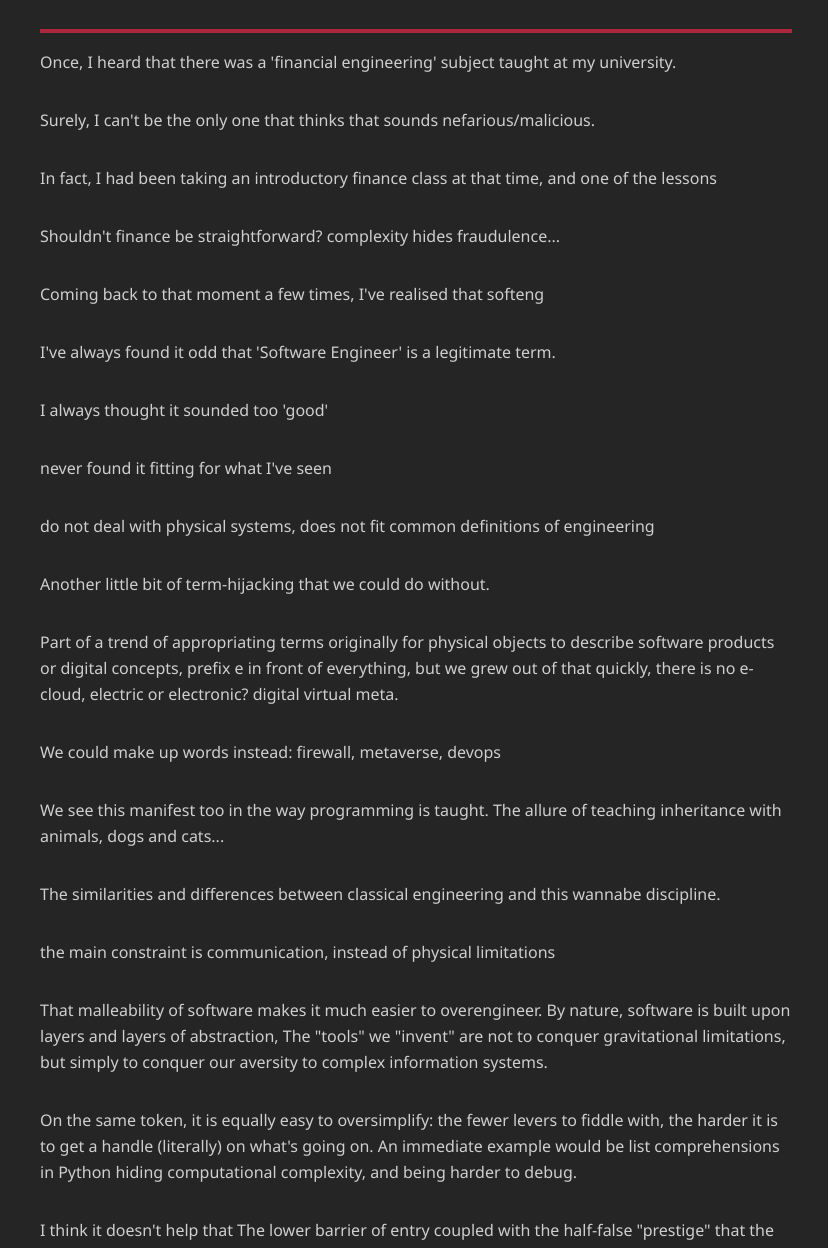
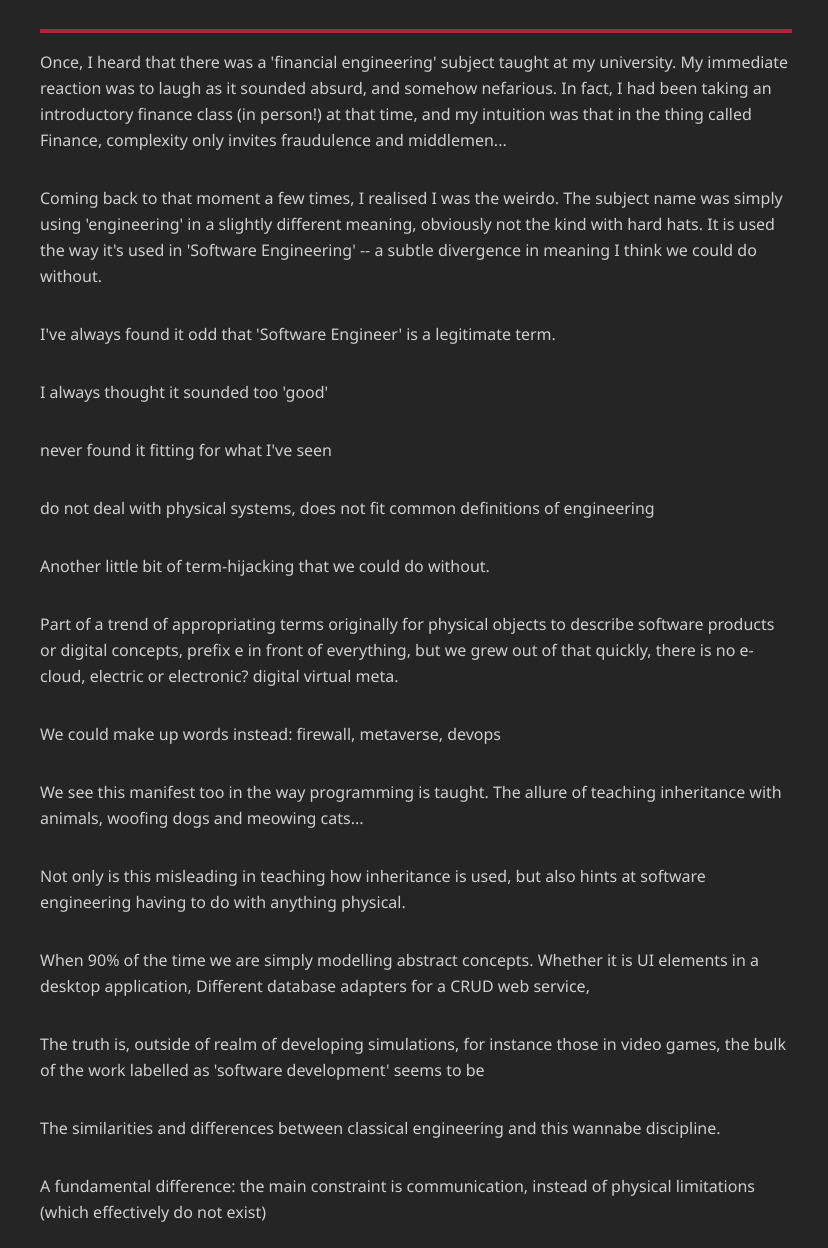
Before and after one commit to rinliauw/rinliauw.github.io, a Gatsby site: page /blog/engineers-and-developers/ in a window 1280 px wide. Shown: the part 237-1485 px from the top of the page, without its empty margins (224-1052 px from the left). Built offline with nearby package versions, Linux system fonts and the light colour scheme; Gatsby itself is replaced by a stand-in of ours; some packages are replaced by stand-ins of ours.

Commit message:
continue draft

```diff
--- a/content/blog/engineers-and-developers/index.md
+++ b/content/blog/engineers-and-developers/index.md
@@ -1,20 +1,21 @@
 ---
 title: "Engineers and Developers"
 date: "2022-02-20T18:22:55+11:00"
-description: "We need more words..."
+description: "We need more words, and better ones..."
 ---
 
 Once, I heard that there was a 'financial engineering' subject taught at
-my university.
+my university. My immediate reaction was to laugh as it sounded absurd, and
+somehow nefarious. In fact, I had been taking an introductory finance class
+(in person!) at that time, and my intuition was that in the thing called
+Finance, complexity only invites fraudulence and middlemen...
 
-Surely, I can't be the only one that thinks that sounds nefarious/malicious.
+Coming back to that moment a few times, I realised I was the weirdo. The
+subject name was simply using 'engineering' in a slightly different meaning,
+obviously not the kind with hard hats. It is used the way it's used in
+'Software Engineering' -- a subtle divergence in meaning I think we could do
+without.
 
-In fact, I had been taking an introductory finance class at that time, and
-one of the lessons
-
-Shouldn't finance be straightforward? complexity hides fraudulence...
-
-Coming back to that moment a few times, I've realised that softeng
 
 I've always found it odd that 'Software Engineer' is a legitimate term.
 
@@ -35,19 +36,68 @@ electronic? digital virtual meta.
 We could make up words instead: firewall, metaverse, devops
 
 We see this manifest too in the way programming is taught. The allure of
-teaching inheritance with animals, dogs and cats...
+teaching inheritance with animals, woofing dogs and meowing cats...
+
+Not only is this misleading in teaching how inheritance is used, but also
+hints at software engineering having to do with anything physical.
+
+When 90% of the time we are simply modelling abstract concepts. Whether it is
+UI elements in a desktop application, Different database adapters for a CRUD
+web service,
+
+The truth is, outside of realm of developing simulations, for instance those
+in video games, the bulk of the work labelled as 'software development' seems
+to be
 
 The similarities and differences between classical engineering and this
 wannabe discipline.
 
-the main constraint is communication, instead of physical limitations
+A fundamental difference:
+the main constraint is communication, instead of physical limitations (which
+effectively do not exist)
 
-That malleability of software makes it much easier to overengineer. By nature,
+That malleability of software makes it much easier to overengineer. But it
+is actually human nature that makes it *necessary* to overengineer, in the
+sense that we ought to program in well-documented C, or, even better, write
+code in "runnable pseudocode" Python that calls C libraries, rather than
+trudge through
+
+### The extended stack
+
+The "stack" of technologies, as in "full-stack engineer", does not end at
+whether you use React or Vue, or even AWS or Azure, but it can be said that
+the communication of concepts that sits atop these pieces is a technology in
+itself.
+
+the emails that we send, the standup meetings and
+
+it might explain why the entire world clings so dearly to the word
+"Agile", as it is a vital name-tag for an improved process of communication
+whose effects can outweigh any choice of 'hard' technology.
+
+In the end, the ultimate communication tool is unambiguous language
+
+The world's choice of technology however, is English. Legacy tech, really.
+
+It makes a poor programming language, then again its duties go far beyond
+describing FizzBuzz.
+
+After all, it is information all the way down
+
+Fully within the human world
+
+There is no force of nature involved. Remember, the moment you hit the
+physical electronic bits and bobs that breathe life into your "Hello World",
+you are far beyond the borders of "Software Engineering".
+
+By nature,
 software is built upon layers and layers of abstraction, The "tools" we
-"invent" are not to conquer gravitational limitations, but simply to conquer
+"invent" are not to conquer, say, gravitational limitations, but simply to conquer
 our aversity to complex information systems.
 
-On the same token, it is equally easy to oversimplify: the fewer levers to
+A core idea is that of abstracting complexity
+
+By the same token, it is equally easy to oversimplify: the fewer levers to
 fiddle with, the harder it is to get a handle (literally) on what's going on.
 An immediate example would be list comprehensions in Python hiding
 computational complexity, and being harder to debug.
```
